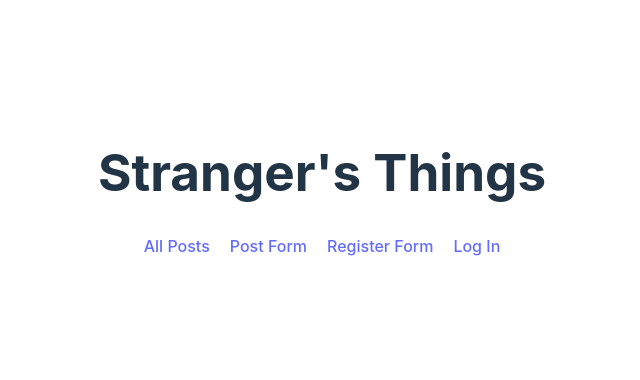
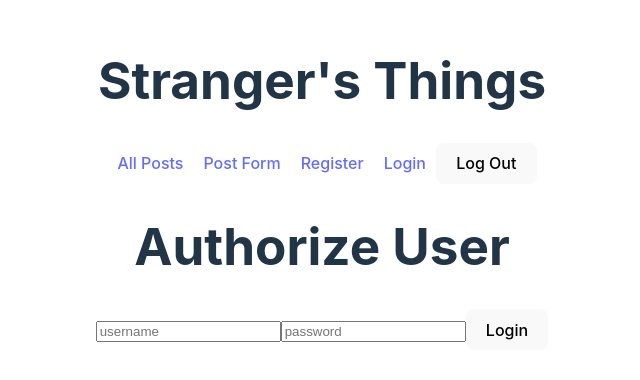
Before and after one commit to bbrungardt02/Stanger-s-Things, a React (Vite) app in the folder strangers-things/: page /login in a window 1280 px wide. Shown: the part 216-596 px from the top of the page, without its empty margins (318-958 px from the left). Built offline with nearby package versions, Linux system fonts and the light colour scheme.

Commit message:
Updated Login & log out

```diff
--- a/strangers-things/src/App.jsx
+++ b/strangers-things/src/App.jsx
@@ -1,32 +1,48 @@
 import { Routes, Route } from "react-router-dom";
 import "./App.css";
 import PostForm from "./components/auth/PostForm";
-import LoginForm from "./components/LoginForm";
-import RegisterForm from "./components/auth/RegisterForm";
+import AuthForm from "./components/auth/AuthForm";
 import useAuth from "./hooks/useAuth";
-import Nav from "./components/auth/Nav";
 import AllPosts from "./components/AllPosts";
+import { useNavigate } from "react-router-dom";
+import { Link } from "react-router-dom";
 
 function App() {
-  const { token, user } = useAuth();
-
+  const { token, user, setToken } = useAuth();
+  const navigate = useNavigate();
+  console.log("List of Users: ", user);
   return (
     <div className="App">
       <h1>Stranger's Things</h1>
-      <Nav />
+      {token ? <p>Welcome {user.username}</p> : null}
+      <div>
+        <Link className="nav" to="/">
+          All Posts
+        </Link>
+        <Link className="nav" to="/PostForm">
+          Post Form
+        </Link>
+        <Link className="nav" to="/register">
+          Register
+        </Link>
+        <Link className="nav" to="/login">
+          Login
+        </Link>
+        <button
+          onClick={() => {
+            setToken(null);
+            localStorage.removeItem("token");
+            navigate("/login");
+          }}
+        >
+          Log Out
+        </button>
+      </div>
       <Routes>
         <Route className="allPosts" path="/" element={<AllPosts />} />
         <Route className="postForm" path="/postForm" element={<PostForm />} />
-        <Route
-          className="registerForm"
-          path="/RegisterForm"
-          element={<RegisterForm />}
-        />
-        <Route
-          className="LoginForm"
-          path="/LoginForm"
-          element={<LoginForm />}
-        />
+        <Route path="/register" element={<AuthForm />} />
+        <Route path="/login" element={<AuthForm />} />
       </Routes>
     </div>
   );
--- a/strangers-things/src/api/users.js
+++ b/strangers-things/src/api/users.js
@@ -49,7 +49,7 @@ export async function fetchPosts() {
   }
 }
 
-export async function loginUser() {
+export async function loginUser(username, password) {
   try {
     const response = await fetch(`${BASE_URL}/users/login`, {
       method: "POST",
@@ -64,6 +64,7 @@ export async function loginUser() {
       }),
     });
     const result = await response.json();
+    console.log("Result from logged in user: ", result);
     return result;
   } catch (error) {
     console.error(error);
--- a/strangers-things/src/components/AllPosts.jsx
+++ b/strangers-things/src/components/AllPosts.jsx
@@ -7,7 +7,6 @@ export default function AllPosts() {
   useEffect(() => {
     async function getPosts() {
       const postsList = await fetchPosts();
-      console.log("testing getPost", postsList);
       setPosts(postsList.data.posts);
     }
     getPosts();
@@ -20,7 +19,7 @@ export default function AllPosts() {
           <div key={post._id} className="cardcontents">
             {/* <div>insert image here</div> */}
             <h3>{post.title}</h3>
-            <p>User: {post.username}</p>
+            <p>User: {post.author.username}</p>
             <p>Description: {post.description}</p>
             <p>Price: {post.price}</p>
             <p>Created at: {post.createdAt}</p>
--- a/strangers-things/src/components/LoginForm.jsx
+++ /dev/null
@@ -1,25 +0,0 @@
-import React, { useState } from "react";
-
-export default function LoginForm(token, user) {
-  const [username, password] = useState("");
-  return (
-    <div>
-      <h1>Log In</h1>
-      <form>
-        <input
-          type="text"
-          name="username"
-          placeholder="username"
-          onChange={(e) => username(e.target.value)}
-        />
-        <input
-          type="text"
-          name="password"
-          placeholder="password"
-          onChange={(e) => password(e.target.value)}
-        />
-        <button>Submit</button>
-      </form>
-    </div>
-  );
-}
--- a/strangers-things/src/components/auth/RegisterForm.jsx
+++ b/strangers-things/src/components/auth/AuthForm.jsx
@@ -1,43 +1,54 @@
 import React, { useState } from "react";
-import { registerUser } from "../../api/users";
+import { registerUser, loginUser } from "../../api/users";
 import useAuth from "../../hooks/useAuth";
+import { useLocation } from "react-router-dom";
 
-export default function RegisterForm() {
+export default function AuthForm() {
+  const { pathname } = useLocation();
+
   const [username, setUsername] = useState("");
   const [password, setPassword] = useState("");
 
   const { setToken, user } = useAuth();
-  console.log("User from RegisterForm: ", user);
 
   async function handleSubmit(e) {
     e.preventDefault();
     try {
-      const result = await registerUser(username, password);
+      let result;
+      if (pathname === "/login") {
+        result = await loginUser(username, password);
+      } else {
+        result = await registerUser(username, password);
+      }
       console.log("Result in Component: ", result);
       setToken(result.data.token);
       localStorage.setItem("token", result.data.token);
     } catch (error) {
       console.error(error);
     }
+    setUsername("");
+    setPassword("");
   }
 
   return (
     <div>
-      <h1>Register User</h1>
+      <h1>Authorize User</h1>
       <form onSubmit={handleSubmit}>
         <input
           type="text"
           name="username"
           placeholder="username"
           onChange={(e) => setUsername(e.target.value)}
+          required
         />
         <input
           type="text"
           name="password"
           placeholder="password"
           onChange={(e) => setPassword(e.target.value)}
+          required
         />
-        <button>Submit</button>
+        <button>{pathname === "/login" ? "Login" : "Register"}</button>
       </form>
     </div>
   );
--- a/strangers-things/src/components/auth/AuthProvider.jsx
+++ b/strangers-things/src/components/auth/AuthProvider.jsx
@@ -12,10 +12,12 @@ const AuthProvider = ({ children }) => {
   useEffect(() => {
     async function getMe() {
       const APIResponse = await fetchMe(token);
-      setUser(APIResponse);
+      setUser(APIResponse.data);
     }
     if (token) {
       getMe();
+    } else {
+      setUser({});
     }
   }, [token]);
 
--- a/strangers-things/src/components/auth/Nav.jsx
+++ /dev/null
@@ -1,21 +0,0 @@
-import React from "react";
-import { Link } from "react-router-dom";
-
-export default function Nav() {
-  return (
-    <div>
-      <Link className="nav" to="/">
-        All Posts
-      </Link>
-      <Link className="nav" to="/PostForm">
-        Post Form
-      </Link>
-      <Link className="nav" to="/RegisterForm">
-        Register Form
-      </Link>
-      <Link className="nav" to="/LoginForm">
-        Log In
-      </Link>
-    </div>
-  );
-}
```
Also changed, not shown: strangers-things/src/main.jsx (+4 -4 lines), strangers-things/src/components/auth/MessagesForm.jsx (added).
